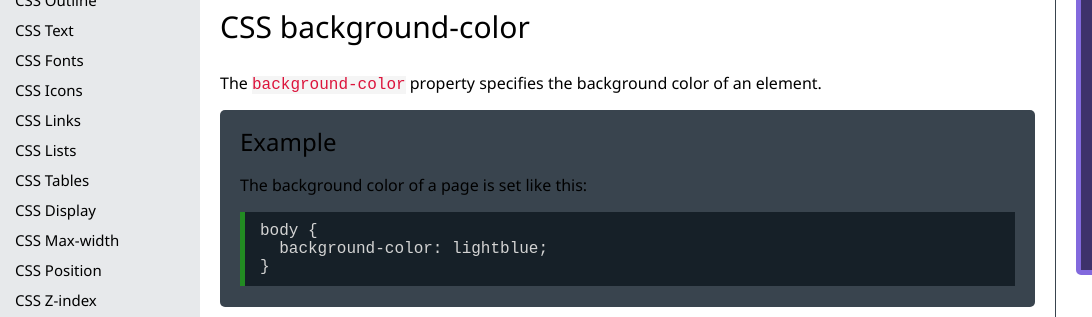
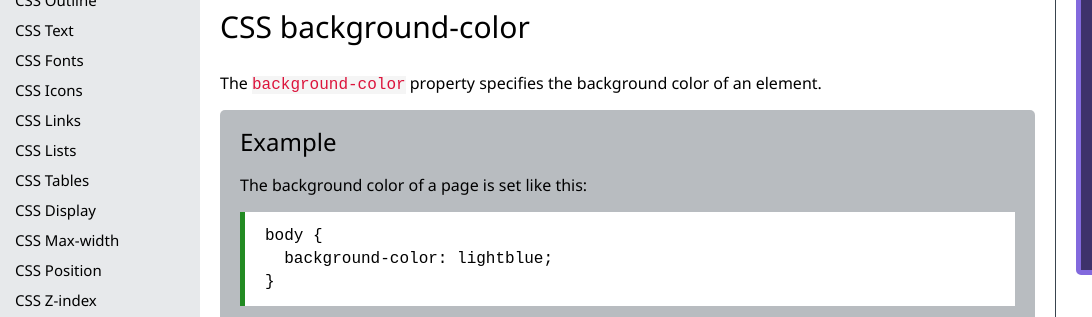
Before and after one commit to keleviss/w3schools-clone, a plain HTML site: page index.html in a window 1280 px wide. Both pictures are taken after a click on the element "contrast". Shown: the part 327-644 px from the top of the page, 0-1092 px from the left. Drawn offline with nearby package versions, Linux system fonts and the light colour scheme.

Commit message:
commited

```diff
--- a/main-page.css
+++ b/main-page.css
@@ -170,13 +170,8 @@ code {
     background-color: rgba(222,222,222,0.3);
 }
 
-code p {
-    margin: 0;
-    color: lightgray;
-}
-
 .example-container {
-    background-color: rgb(57, 68, 78);
+    background-color: rgba(57, 68, 78, 0.356);
     padding: 5px 20px;
     border-radius: 5px;
 }
@@ -186,6 +181,23 @@ code p {
     margin-bottom: 16px;
     padding: 10px 15px;
     border-left: 5px solid forestgreen;
+    color: lightgray;
+}
+
+.code-container-light {
+    background-color: rgb(255, 255, 255);
+    margin-bottom: 16px;
+    padding: 10px 15px;
+    border-left: 5px solid forestgreen;
+    color: black;
+}
+
+.code-container code {
+    margin: 0;
+}
+
+code p {
+    margin: 5px;
 }
 
 @media (max-width: 1700px) {
--- a/topnav-behavior.js
+++ b/topnav-behavior.js
@@ -10,6 +10,7 @@ document.addEventListener("DOMContentLoaded", function () {
   let leftSection = document.getElementById('left-section');
   let rightSection = document.getElementById('right-section');
   let code = document.querySelectorAll('.code-text');
+  let codeContainer = document.querySelectorAll('.code-container');
 
   // Event listener for changing the theme to dark
   darkMode.addEventListener("click", function() {
@@ -35,7 +36,12 @@ document.addEventListener("DOMContentLoaded", function () {
     code.forEach((lmt) => {
       lmt.classList.add('intext-dark');
       lmt.classList.remove('intext-light');
-    })
+    });
+
+    codeContainer.forEach((lmt) => {
+      lmt.classList.add('code-container');
+      lmt.classList.remove('code-container-light');
+    });
 
     darkMode.style.display = 'none';
     lightMode.style.display = 'inline';
@@ -65,7 +71,12 @@ document.addEventListener("DOMContentLoaded", function () {
     code.forEach((lmt) => {
       lmt.classList.add('intext-light');
       lmt.classList.remove('intext-dark');
-    })
+    });
+
+    codeContainer.forEach((lmt) => {
+      lmt.classList.add('code-container-light');
+      lmt.classList.remove('code-container');
+    });
 
     darkMode.style.display = 'inline';
     lightMode.style.display = 'none';
```
